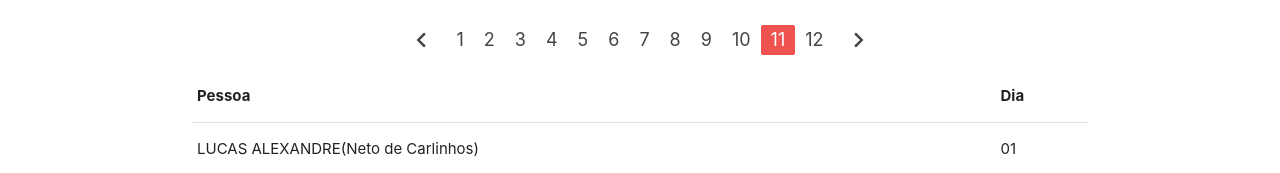
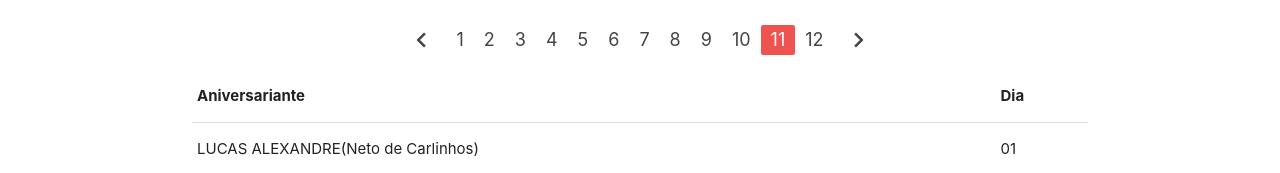
Before and after one commit to boa50/aniversariantes, a React (Create React App) app in the folder client/: page / in a window 1280 px wide. Shown: the part 155-328 px from the top of the page. Built offline with nearby package versions, Linux system fonts and the light colour scheme.

Commit message:
alteração visual na tabela de aniversariantes

```diff
--- a/client/src/components/ListaAniversariantes.js
+++ b/client/src/components/ListaAniversariantes.js
@@ -19,7 +19,7 @@ class ListaAniversariantes extends Component {
         return (
             <table className="centered hightlight">
                 <tr>
-                    <th>Pessoa</th>
+                    <th>Aniversariante</th>
                     <th>Dia</th>
                 </tr>
                 {linhas}
```
